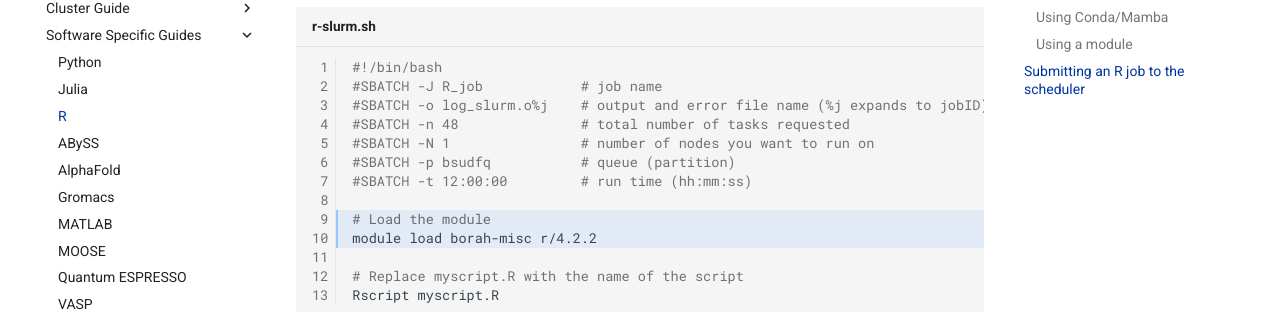
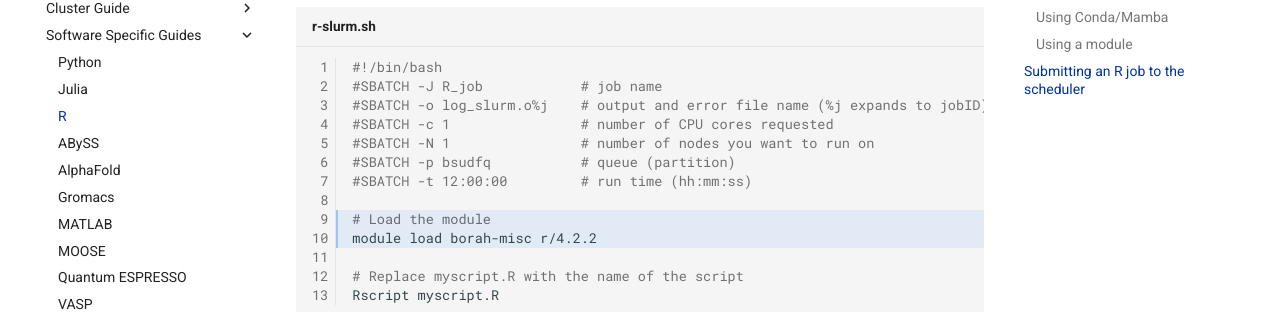
Before and after one commit to bsurc/docs, an MkDocs documentation site: the page built from docs/software/r.md, in a window 1280 px wide and 900 px high, scrolled down 2321 px. Shown: the part 145-457 px from the top of the window. Built offline with MkDocs 1.6.1 and Material for MkDocs 9.7.7, drawn with Linux system fonts in a browser that asks for light colours.

Commit message:
Switch R example to use cores instead of tasks

```diff
--- a/docs/software/r.md
+++ b/docs/software/r.md
@@ -91,7 +91,7 @@ Below is an example submission script if you are using R from a module:
 #!/bin/bash
 #SBATCH -J R_job       		# job name
 #SBATCH -o log_slurm.o%j    # output and error file name (%j expands to jobID)
-#SBATCH -n 48 			    # total number of tasks requested
+#SBATCH -c 1 			    # number of CPU cores requested
 #SBATCH -N 1 			    # number of nodes you want to run on
 #SBATCH -p bsudfq			# queue (partition)
 #SBATCH -t 12:00:00 		# run time (hh:mm:ss)
```
